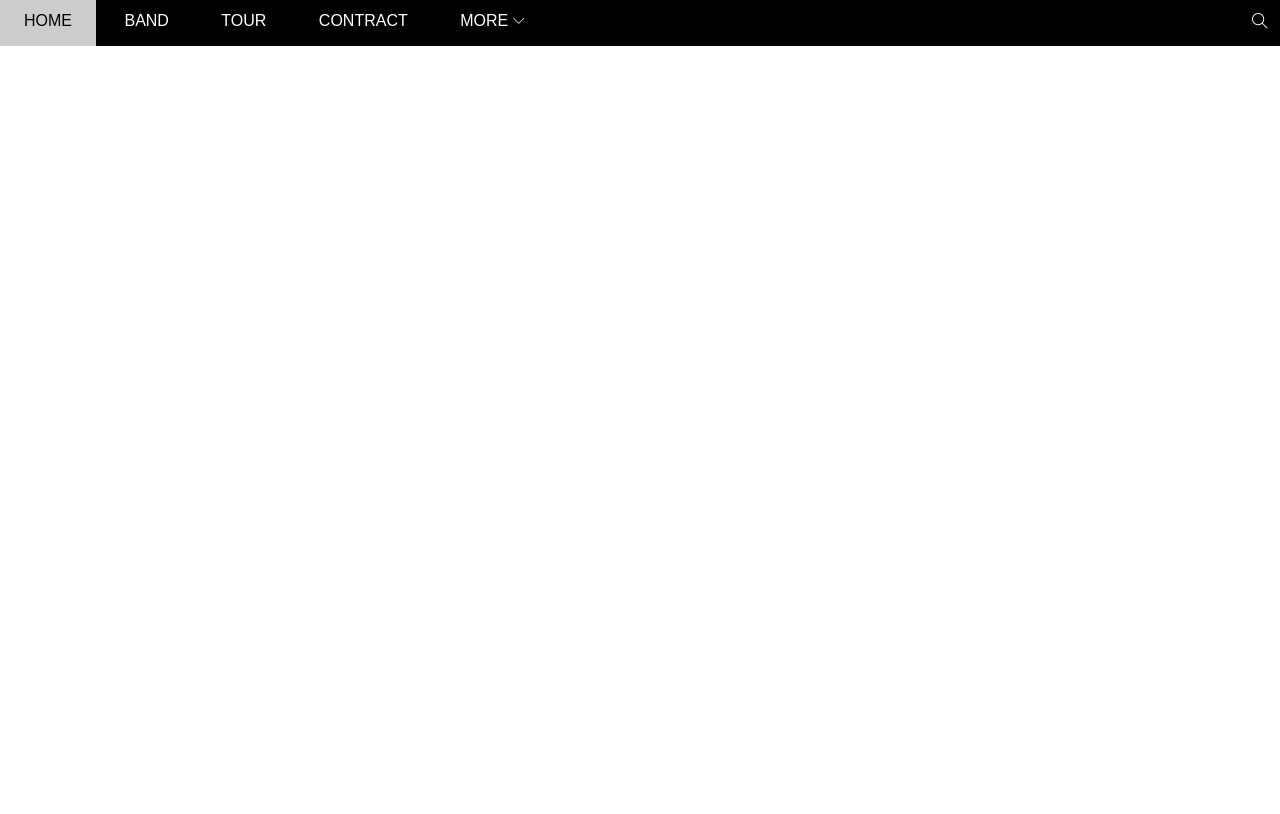
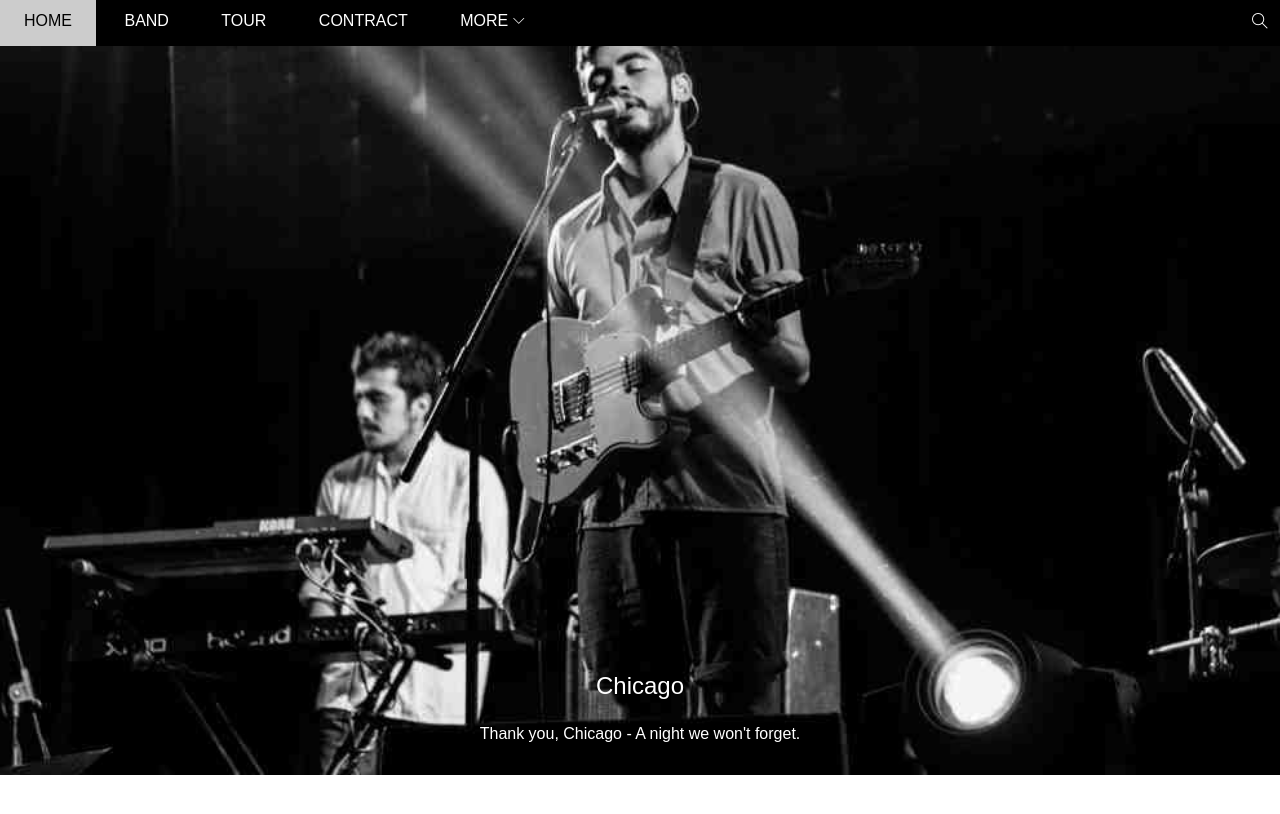
Before and after one commit to quangvkl10x/w3-band, a plain HTML site: page w3-band/index.html in a window 1280 px wide. Drawn offline with Linux system fonts and the light colour scheme.

Commit message:
MarcLenin

```diff
--- a/w3-band/assets/css/style.css
+++ b/w3-band/assets/css/style.css
@@ -24,6 +24,9 @@ html{
     --height: 46px;
     background-color: #000;
     height: var(--height);
+    position: fixed;
+    right: 0;
+    left: 0;
 }
 
 #nav{
@@ -98,7 +101,26 @@ html{
 
 #slider {
     /* background-color: gray;  */
-    height: 1000px;
+    /* height: 1000px */
+    padding-top: 50%;
+    background: url(/w3-band/assets/img/chicago.jpg) top center / cover;
+}
+
+#slider .slider-content{
+    color: #fff;
+    width: 100%;
+    text-align: center;
+    padding: 32px 16px;
+}
+
+#slider .slider-content{
+
+}
+#slider .slider-heading{
+    font-weight: 500;
+}
+#slider .slider-description{
+    margin-top: 25px;
 }
 
 #content {
--- a/w3-band/index.html
+++ b/w3-band/index.html
@@ -39,7 +39,10 @@
         </div>
 
         <div id="slider">
-
+            <div class="slider-content">
+                <h2 class="slider-heading">Chicago</h2>
+                <p class="slider-description">Thank you, Chicago - A night we won't forget.</p>
+            </div>
         </div>
 
         <div id="content">
```
Also changed, not shown: w3-band/assets/img/chicago.jpg (added).
